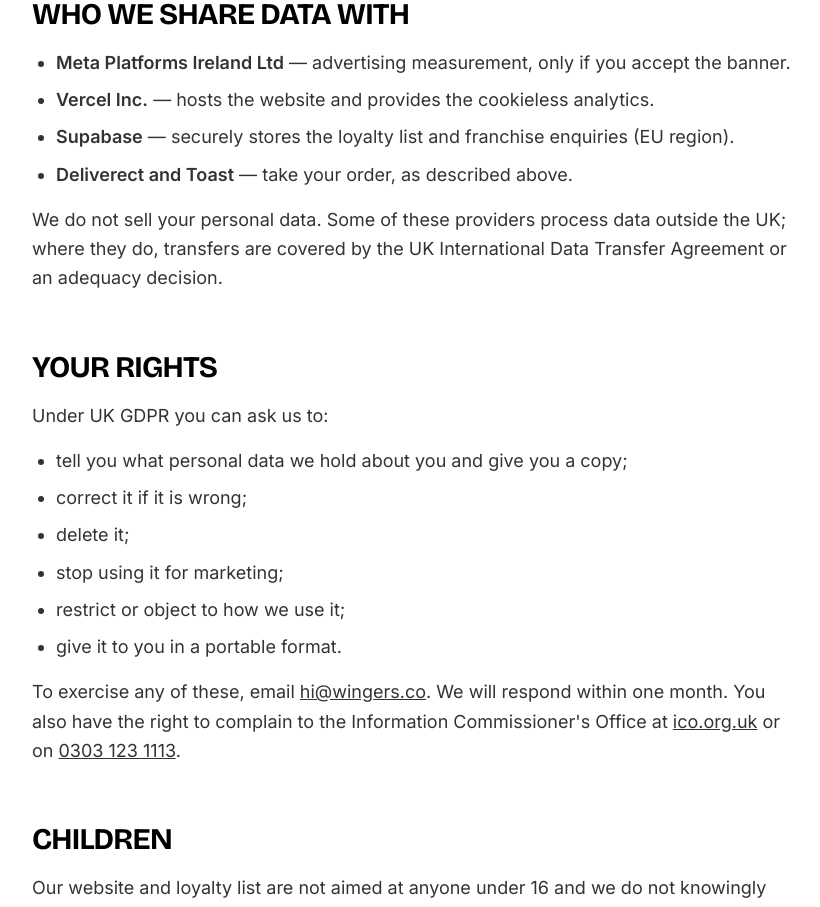
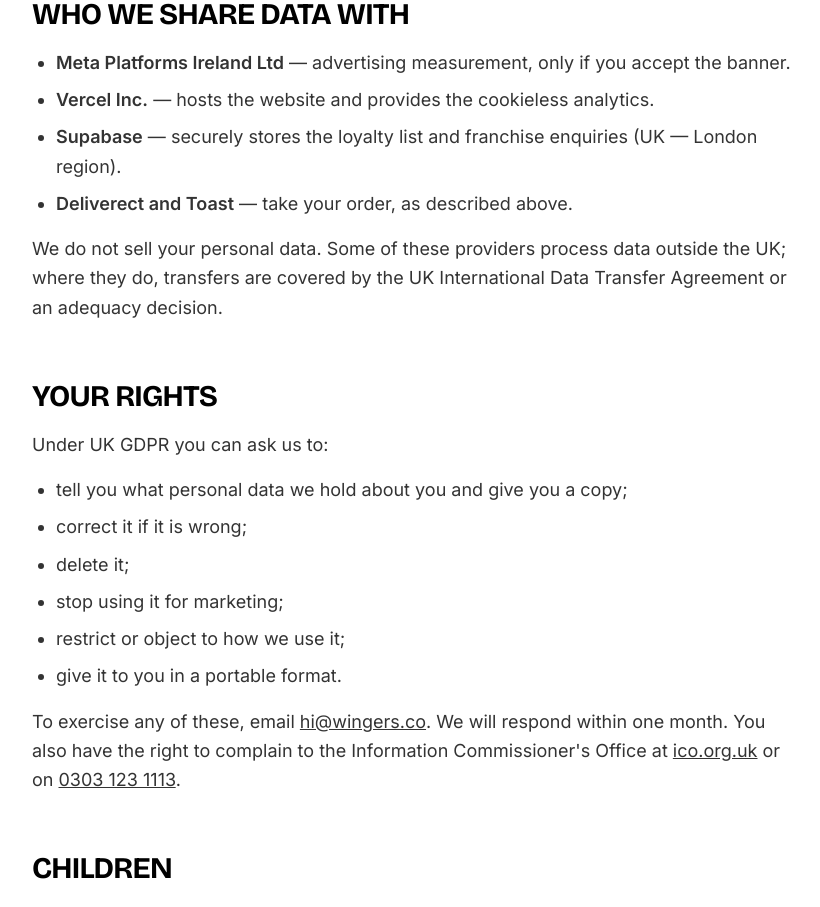
Before and after one commit to devotbfc/wingers-web-v2, a Next.js app: page /privacy in a window 1280 px wide. Shown: the part 3020-3927 px from the top of the page, without its empty margins (224-1044 px from the left). Built offline with nearby package versions, Linux system fonts and the light colour scheme; no server answers.

Commit message:
fix(privacy): correct Supabase hosting region
Supabase project is UK (London / eu-west-2), not EU-at-large.

```diff
--- a/src/app/privacy/page.tsx
+++ b/src/app/privacy/page.tsx
@@ -258,7 +258,7 @@
               </li>
               <li>
                 <strong>Supabase</strong> — securely stores the loyalty list
-                and franchise enquiries (EU region).
+                and franchise enquiries (UK — London region).
               </li>
               <li>
                 <strong>Deliverect and Toast</strong> — take your order, as
```
